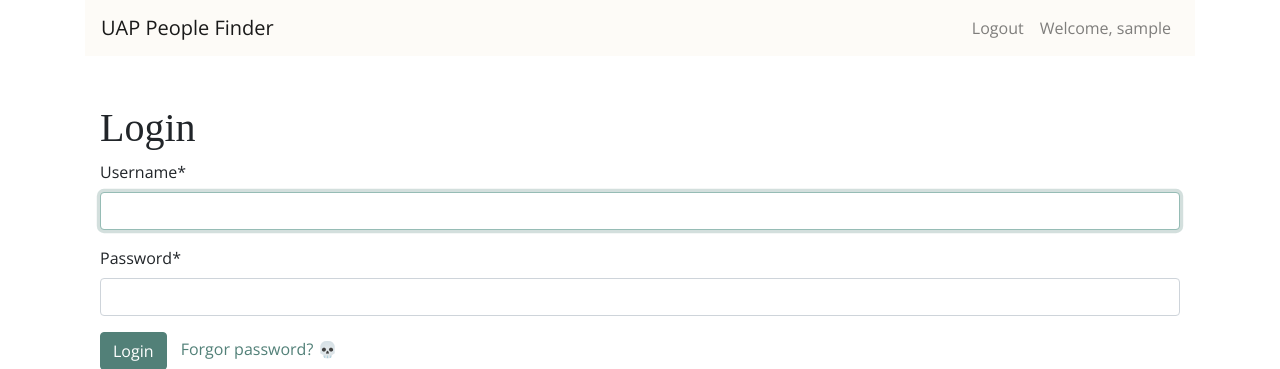
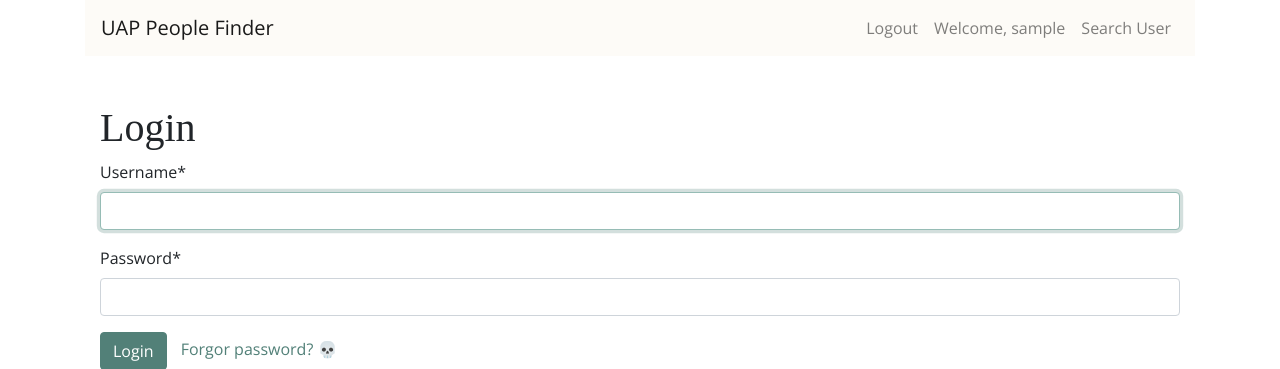
Before and after one commit to uap-amogus/uap-people-finder, a Django app: page / in a window 1280 px wide. Shown: the top 369 px of the page. Run offline with Django 4.2, Linux system fonts and the light colour scheme; the visitor is signed in with stand-in values (Sample User, id 1); parts of the project's set-up code (start-up, migrations or seed data) failed here and were passed over; some libraries are stand-ins or nearby versions; some web fonts are replaced.

Commit message:
added search button

```diff
--- a/people_finder/main/templates/main/navbar.html
+++ b/people_finder/main/templates/main/navbar.html
@@ -1,6 +1,7 @@
 <div class="container">
 <nav class="navbar navbar-expand-lg navbar-light bg-light">
     <a class="navbar-brand" href="#">UAP People Finder</a>
+
     <button class="navbar-toggler" type="button" data-toggle="collapse" data-target="#navbarText" aria-controls="navbarText" aria-expanded="False" aria-label="Toggle navigation">
       <span class="navbar-toggler-icon"></span>
     </button>
@@ -13,6 +14,10 @@
         </li>
         <li class="nav-item">
           <a class="nav-link" href="{% url 'main:profile' %}">Welcome, {{user.username}}</a>
+        </li>
+
+        <li class="nav-item">
+          <a class="nav-link" href="{% url 'main:search' %}">Search User</a>
         </li>
 
         {% else %}
```
